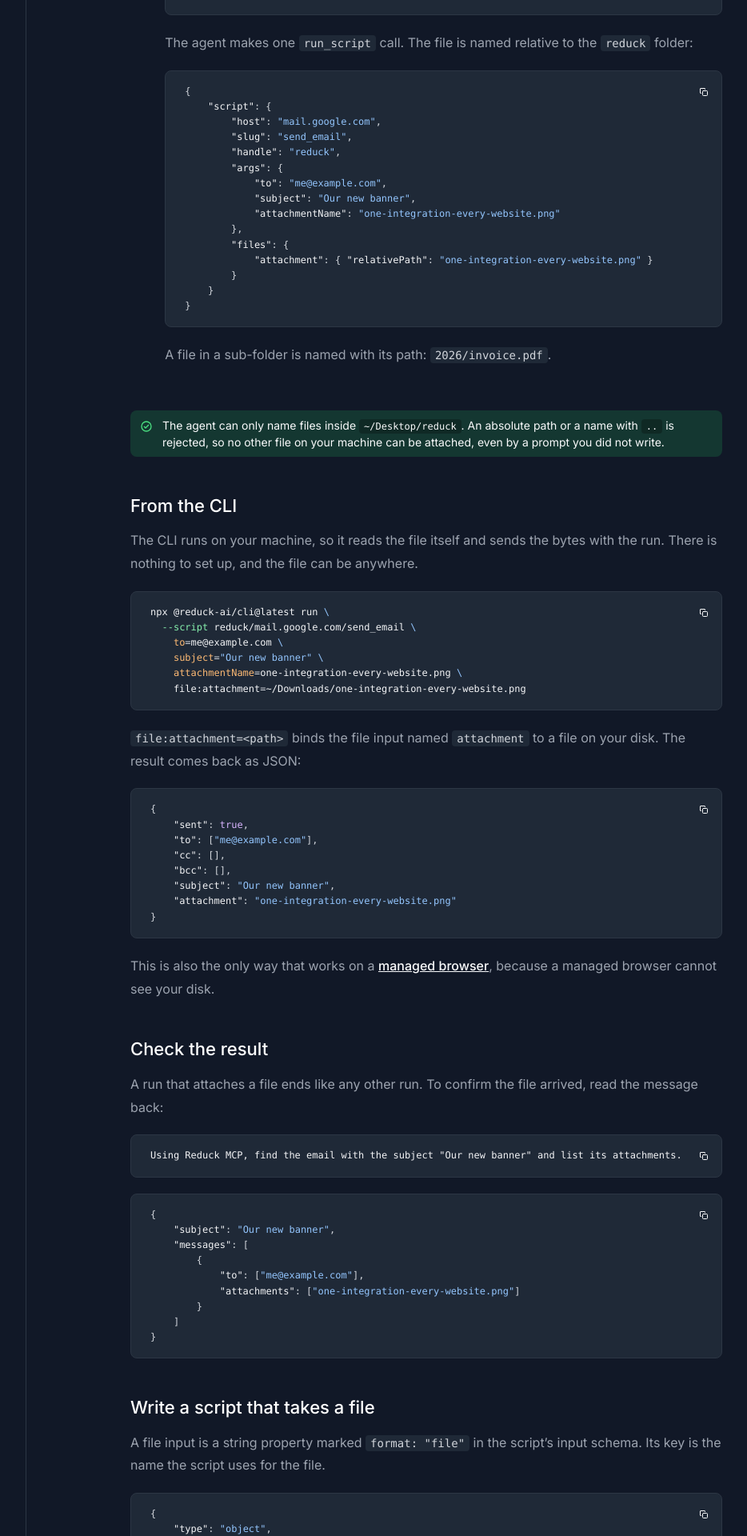
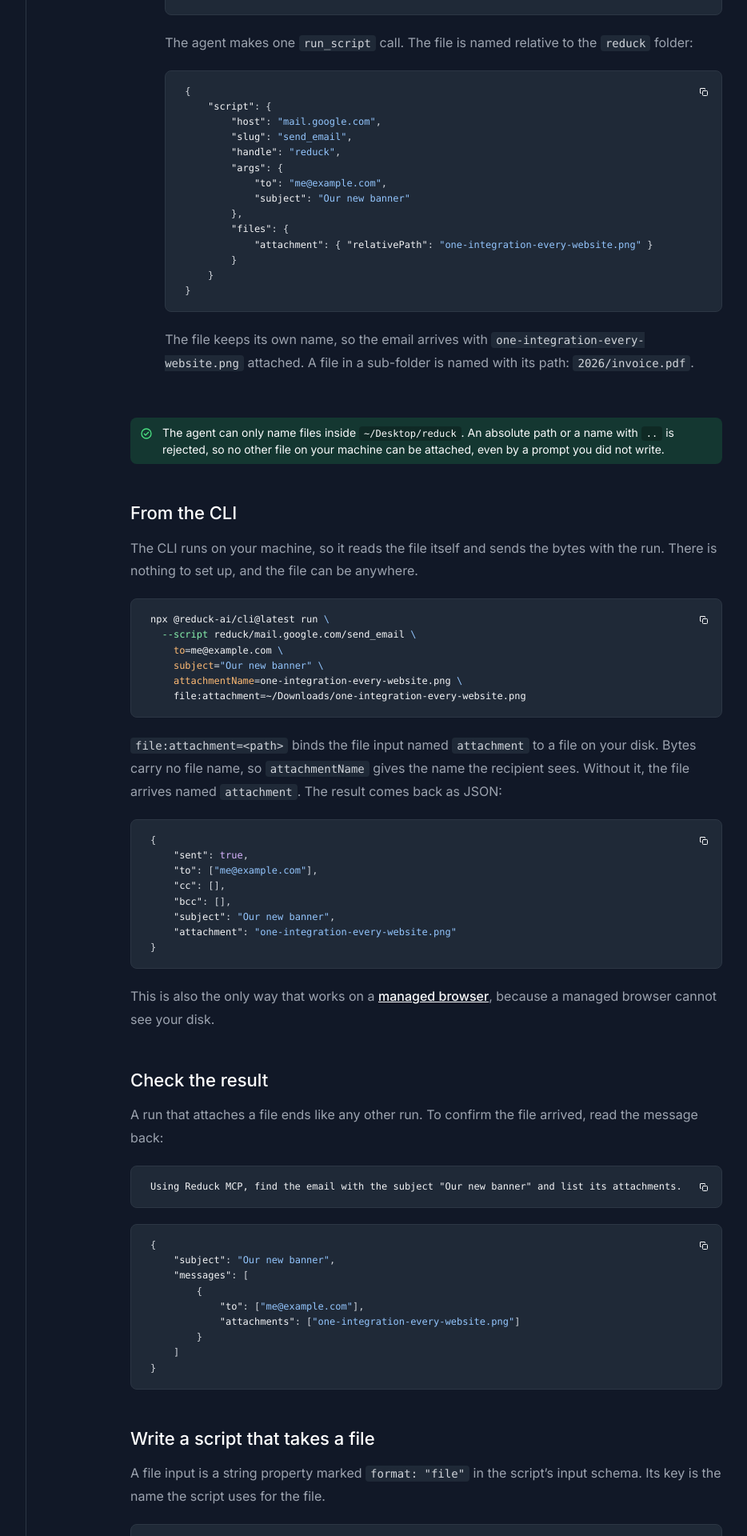
Before and after one commit to conception-ai/docs.reduck.ai, a Jekyll site: the page built from _docs/upload-files/index.md, in a window 1280 px wide. Shown: the part 1188-3108 px from the top of the page at 80% size, without its empty margins (247-1181 px from the left). Built offline with Jekyll 4.4.1, drawn with Linux system fonts in a browser that asks for light colours; some of the changed text lies outside the part shown.

Commit message:
fix(docs): a file named by the agent keeps its own name

````diff
--- a/_docs/upload-files/index.md
+++ b/_docs/upload-files/index.md
@@ -70,7 +69,8 @@ file that is already on your machine, and your Chrome reads it from your disk.
     }
     ```
 
-    A file in a sub-folder is named with its path: `2026/invoice.pdf`.
+    The file keeps its own name, so the email arrives with `one-integration-every-website.png`
+    attached. A file in a sub-folder is named with its path: `2026/invoice.pdf`.
 
 > [!TIP]
 > The agent can only name files inside `~/Desktop/reduck`. An absolute path or a name with `..` is
@@ -90,8 +90,9 @@ npx @reduck-ai/cli@latest run \
     file:attachment=~/Downloads/one-integration-every-website.png
 ```
 
-`file:attachment=<path>` binds the file input named `attachment` to a file on your disk. The result
-comes back as JSON:
+`file:attachment=<path>` binds the file input named `attachment` to a file on your disk. Bytes carry
+no file name, so `attachmentName` gives the name the recipient sees. Without it, the file arrives
+named `attachment`. The result comes back as JSON:
 
 ```json
 {
@@ -157,9 +158,10 @@ Two rules to know:
 - **A file input is optional unless `required` lists it.** Listed, a run with no file stops with
   `missing file input "attachment"`. Not listed, the script checks `files.attachment` before it
   calls `uploadFile`, so one script serves the caller with a file and the caller without one.
-- **The file arrives under the input's name, not its own.** The page sees a file named `attachment`.
-  If the site shows the file name, as Gmail does, take the real name as an ordinary argument and
-  rename the file in the page. That is what `attachmentName` does in the example.
+- **Bytes arrive under the input's name.** A file named by `relativePath` keeps its own name, but
+  bytes from the CLI reach the page as a file named `attachment`. If the site shows the file name,
+  as Gmail does, take the real name as an ordinary argument and rename the file in the page. That
+  is what `attachmentName` does in the example.
 
 ## When it does not work
 
````
Also changed, not shown: other parts of _docs/upload-files/index.md (+1 -2 lines).
